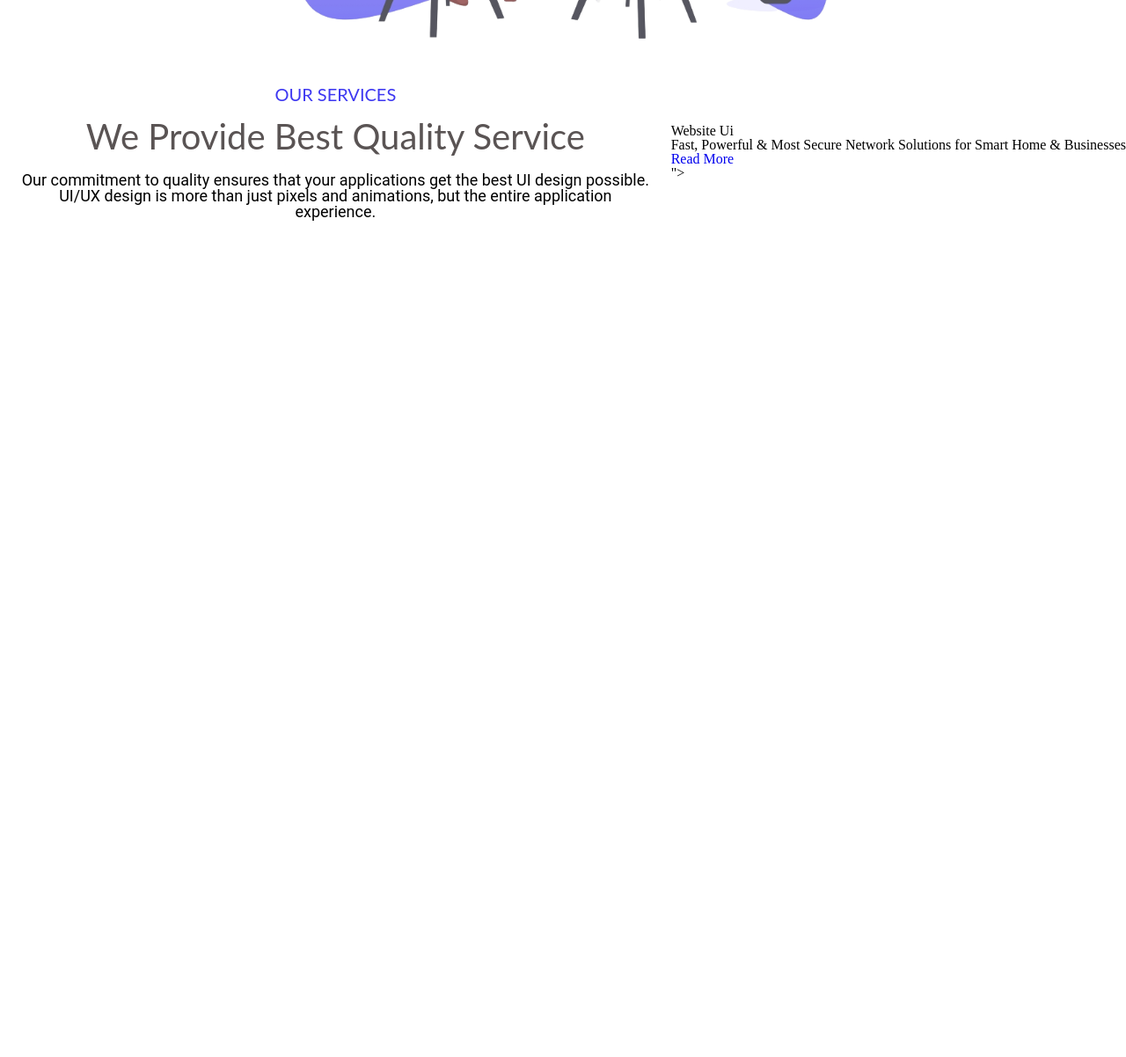
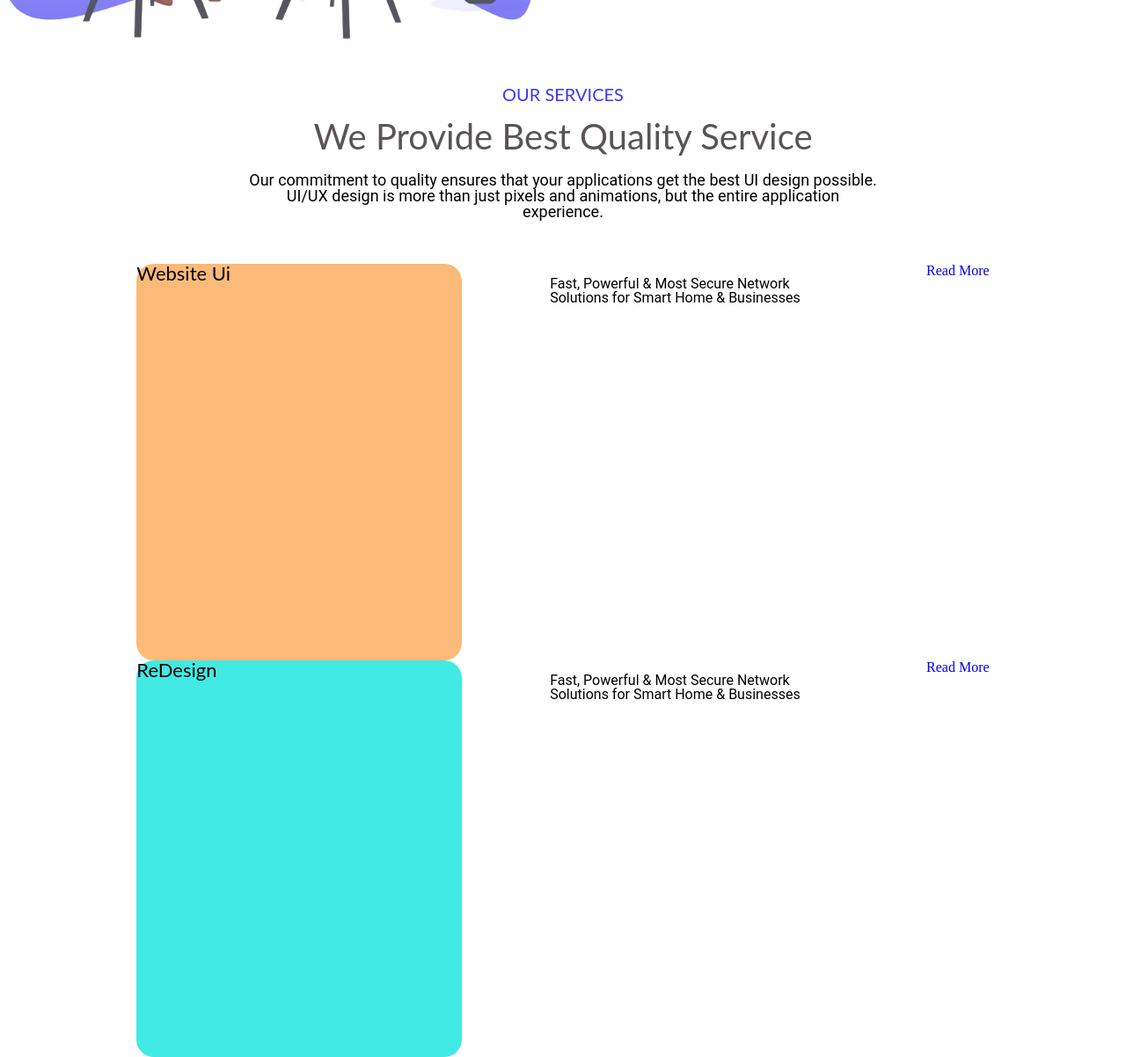
Before and after one commit to TinatinNasaraia/Lesson-8, a plain HTML site: page index.html in a window 1280 px wide. Shown: the part 1205-2407 px from the top of the page at 88% size. Before the commit the page ends 1505 px from the top, so only its background shows below. Drawn offline with Linux system fonts and the light colour scheme.

Commit message:
add style.css

```diff
--- a/css/style.css
+++ b/css/style.css
@@ -23,7 +23,7 @@ body {
     font-weight: bold;
     font-family: Lato;
 }
-/*block */
+
 .block-1 {
     margin-left: 132px;
     margin-top: 285px;
@@ -57,7 +57,7 @@ body {
 }
 .part-1 {
     display: flex;
-    justify-content: space-around;
+    justify-content: space-between;
     align-items: center;
     flex-wrap: wrap;
 }
@@ -65,12 +65,7 @@ body {
     max-height: 400px;
     height: 100%;
 }
-.part-2 {
-    display: flex;
-    justify-content: space-around;
-    align-items: center;
-    flex-wrap: wrap;
-}
+
 .block-2 {
     margin: 50px auto;
     width: 715px;
@@ -97,4 +92,70 @@ body {
     font-weight: 'regular';
     font-family: 'roboto';
 }
-/*row-1*/
+
+/*part-2 starts*/
+
+
+.Block1 {
+    margin: 50px auto;
+    width: 715px;
+    text-align: center;
+}
+.row-1 {
+    width: 1169px;
+    margin: 0 auto;
+    display: flex;
+    justify-content: space-evenly;
+}
+.block-title1 {
+    width: 370px;
+    height: 451px;
+    font-size: 22px;
+    font-family: 'Lato';
+    font-weight: 'Regular';
+    color: black;
+    background-color: #FBBA77;
+    border-radius: 20px;
+    justify-content: center;
+    align-items: center;
+    flex-direction: column;
+}
+.block-text1 {
+    width: 328px;
+    height: 62px;
+    font-size: 16px;
+    font-weight: 'regular';
+    font-family: 'roboto';
+    justify-content: center;
+    align-items: center;
+    display: flex;
+}
+.block-title2 {
+    width: 370px;
+    height: 451px;
+    font-size: 22px;
+    font-family: 'Lato';
+    font-weight: 'Regular';
+    color: black;
+    background-color: #41EAE3;
+    border-radius: 20px;
+    justify-content: center;
+    align-items: center;
+    flex-direction: column;
+}
+.row-2 {
+    width: 1169px;
+    margin: 0 auto;
+    display: flex;
+    justify-content: space-evenly;
+}
+.block-text2 {
+    width: 328px;
+    height: 62px;
+    font-size: 16px;
+    font-weight: 'regular';
+    font-family: 'roboto';
+    justify-content: center;
+    align-items: center;
+    display: flex;
+}
--- a/index.html
+++ b/index.html
@@ -33,24 +33,35 @@
         <div class="picture-div">
             <img class="surati1" src="images/surati11.png" alt="pic">
         </div>
-    </section>
-    <section class="part-2">
         <div class="block-2">
             <span class="title-2">OUR SERVICES</span>
             <h3 class="title2">We Provide Best Quality Service </h3>
             <p class="text-2">Our commitment to quality ensures that your applications get the best UI design possible. UI/UX design is more than just pixels and animations, but the entire application experience.</p>
         </div>
-        <div class="step-1">
+    </section>
+    <section class="Part-2">
+        <div class="block1">
             <div class="row-1">
-                <h4 class="block-title1">Website Ui</h4>
-                <p class="block-txt1">Fast, Powerful & Most Secure Network Solutions for Smart Home & Businesses</p>
+                <h4 class="block-title1"> Website Ui</h4>
+                <p class="block-text1">Fast, Powerful & Most Secure Network Solutions for Smart Home & Businesses</p>
                 <div class="readmore">
                     <a href="#"><span class="readspan">Read More</span></a>
                 </div>
-            </div>"></div>
+            </div>
 
         </div>
+        <div class="block2">
+            <div class="row-2">
+                <h4 class="block-title2">ReDesign</h4>
+                <p class="block-text2">Fast, Powerful & Most Secure Network Solutions for Smart Home & Businesses</p>
+                <div class="readmore">
+                    <a href="#"><span class="readspan">Read More</span></a>
+                </div>
 
+
+            </div>
+
+        </div>
 
 
     </section>
```
Also changed, not shown: images/pic 1.jpg (added).
